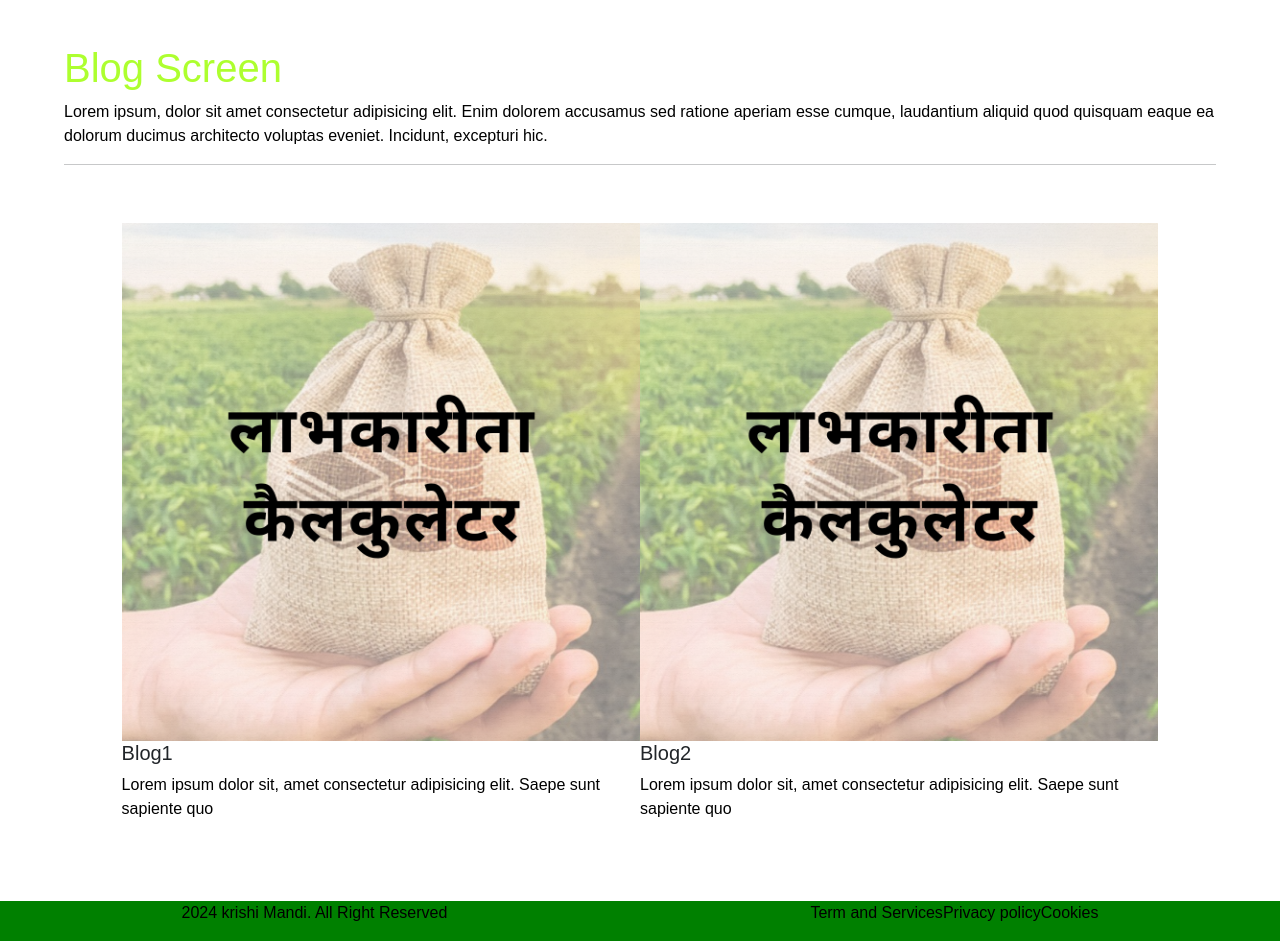
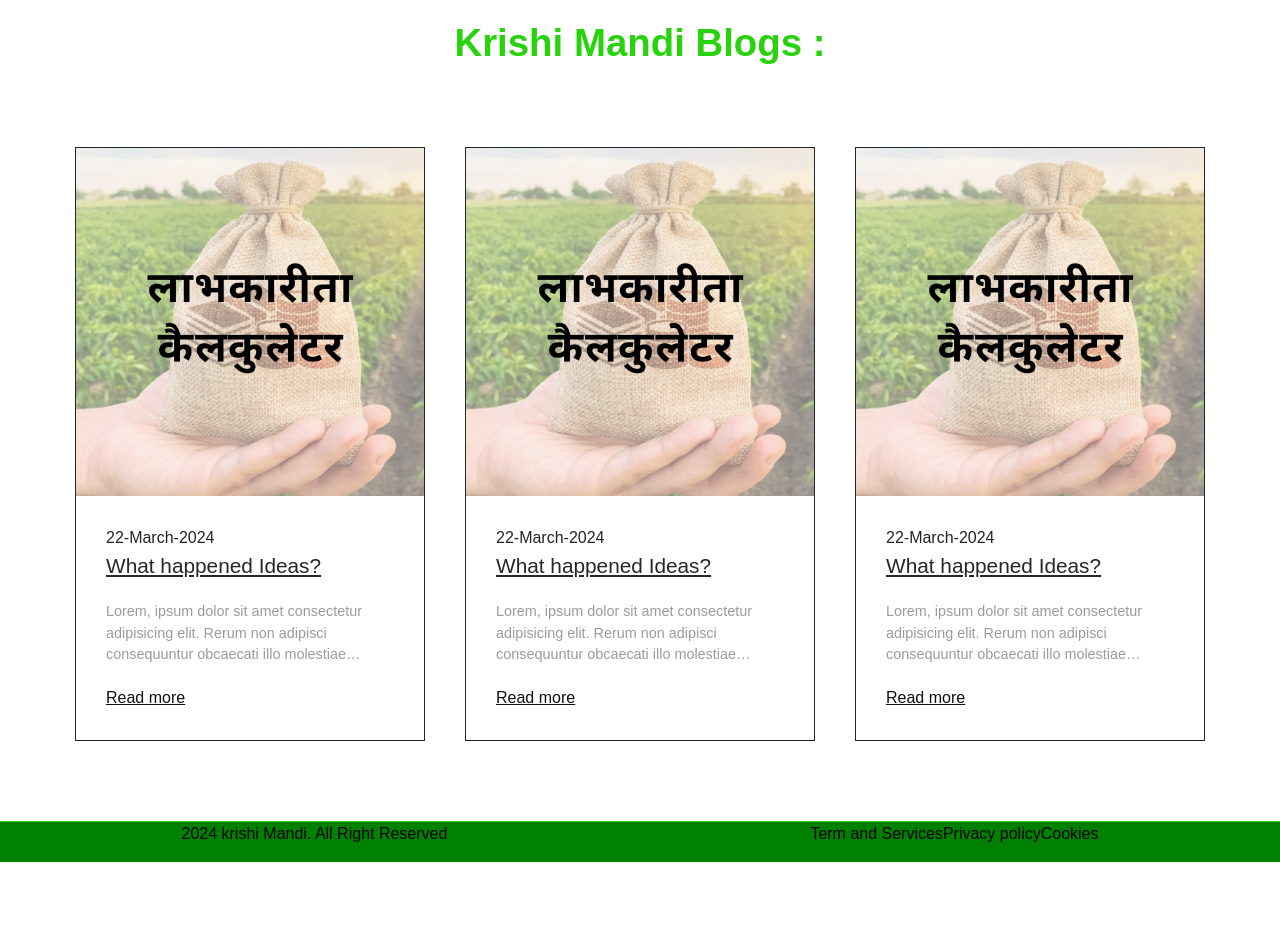
Before and after one commit to Varundev0620/Krishi-Mandi, a React (Create React App) app: page / in a window 1280 px wide. Shown: the part 1660-2601 px from the top of the page. After the commit the page ends 2522 px from the top, so only its background shows below. Built offline with nearby package versions, Linux system fonts and the light colour scheme.

Commit message:
added blog screen

```diff
--- a/src/Components/BlogScreen/BlogScreen.css
+++ b/src/Components/BlogScreen/BlogScreen.css
@@ -1,25 +1,149 @@
-.BlogImages{
-    display: flex;
-    justify-content: space-between;
-    align-content: space-between;
-    margin: 5%;
+*{
+    margin:0px;
+    padding:  0px;
+    font-family:poppins;
+    box-sizing: border-box;
 
 }
-.BlogScreen{
-    margin:5%
+a{
+
+    text-decoration: none;
+
 }
-img{
+
+ul{
+
+    list-style: none;
+}
+body{
+
+    margin: 0px;
+    padding: 0px;
+    font-family: poppins;
+}
+
+/* Blog */
+
+#blog{
+    display: flex;
+    justify-content: center;
+    align-items: center;
+    flex-direction: column;
+    padding: 40px;
+    border-bottom: 1px solid #28d30e;;
+
+
+}
+
+.blog-heading{
+   display: flex;
+   justify-content: center;
+   align-items: center;
+   flex-direction: column;
+}
+
+.blog-heading span{
+    color: #f33c3c;
+}
+.blog-heading h3{
+
+    font-size: 2.4rem;
+    color: #28d30e;
+    font-weight: 600;
+}
+
+.blog-container{
+    display: flex;
+    justify-content: center;
+    align-items: center;
+    margin: 20px 0px;
+    flex-wrap: wrap;
+
+}
+
+.blog-box{
+    width: 350px;
+
+    background-color: #ffffff;
+
+    border: 1px solid;
+    margin: 20px;
+}
+
+.blog-img{
     width: 100%;
     height: auto;
 }
- h1{
-    color: chartreuse;
-}
-Blog{
-    border-style: solid;
-    border-color: chartreuse;
+
+.blog-img img{
+    width: 100%;
+    height: 70%;
+    object-fit: cover;
+    object-position: center;
+
 }
 
-hr{
-    color: chartreuse;
+.blog-text{
+
+    padding: 30px;
+    display: flex;
+    flex-direction: column;
 }
+/*
+.blog-text span{
+    color: #f33c3c;
+    font-size: 0.9rem;
+} */
+
+.blog-text .blog-title{
+    font-size: 1.3rem;
+    font-weight: 500;
+    color: #272727;
+}
+
+.blog-text .blog-title:hover{
+    color: #f33c3c;
+    transition: all ease 0.3s;
+}
+
+.blog-text p{
+    color: #9b9b9b;
+    font-size: 0.9rem;
+    display: -webkit-box;
+    -webkit-line-clamp: 3;
+    -webkit-box-orient: vertical;
+    overflow: hidden;
+    text-overflow: ellipsis;
+    margin: 20px 0px;
+
+}
+
+.blog-text a{
+    color: #0f0f0f;
+}
+.blog-text a:hover{
+    color: #f33c3c;
+    transition: all ease 0.3s;
+}
+
+@media(max-width:1250px){
+    .blog-box{
+        width: 300px;
+
+    }
+}
+@media(max-width:1100px){
+    .blog-box{
+        width: 70%;
+    }
+}
+
+@media(max-width:550px){
+    .blog-box{
+        margin: 20px 10px;
+        width: 100%;
+    }
+    #blog{
+        padding: 20px;
+    }
+}
--- a/src/Components/BlogScreen/BlogScreen.js
+++ /dev/null
@@ -1,39 +0,0 @@
-import React from 'react'
-import './BlogScreen.css'
-import logo from './profit_cal_bg.png'
-
-const BlogScreen = () => {
-  return (
-    <>
-      <div class="BlogScreen">
-
-<div class="Blogtext">
-    <h1 style={{color:'greenyellow'}}>
-        Blog Screen
-    </h1>
-
-    <p>Lorem ipsum, dolor sit amet consectetur adipisicing elit. Enim dolorem accusamus sed ratione aperiam esse cumque, laudantium aliquid quod quisquam eaque ea dolorum ducimus architecto voluptas eveniet. Incidunt, excepturi hic.</p>
-</div>
-<hr/>
-
-<div class="BlogImages">
-    <div class="Blog">
-        <img src={logo} alt=""/>
-        <h5>Blog1</h5>
-        <p>Lorem ipsum dolor sit, amet consectetur adipisicing elit. Saepe sunt sapiente quo </p>
-    </div>
-    <div class="Blog">
-        <img src={logo} alt=""/>
-        <h5>Blog2</h5>
-        <p>Lorem ipsum dolor sit, amet consectetur adipisicing elit. Saepe sunt sapiente quo </p>
-
-    </div>
-</div>
-
-
-</div>
-    </>
-  )
-}
-
-export default BlogScreen
--- /dev/null
+++ b/src/Components/BlogScreen/BlogScreen.jsx
@@ -0,0 +1,79 @@
+import React from 'react'
+import './BlogScreen.css'
+import logo from './profit_cal_bg.png'
+function BlogScreen() {
+  return (
+    <div>
+      {/* <!-- Blog section --> */}
+
+<section id ="blog">
+
+    {/* <!-- heading --> */}
+    <div class="blog-heading">
+        {/* <!-- <span>My Recent Posts</span> --> */}
+        <h3> Krishi Mandi Blogs :</h3>
+
+    </div>
+
+    <hr/>
+
+
+    {/* <!-- blog-container --> */}
+     <div class="blog-container">
+
+        <div class="blog-box">
+            <div class="blog-img">
+                <img src={logo} alt="Blog"/>
+            </div>
+
+            <div class="blog-text">
+                <span> 22-March-2024</span>
+
+                <a href="#" class="blog-title"> What happened Ideas?   </a>
+                <p>Lorem, ipsum dolor sit amet consectetur adipisicing elit. Rerum non adipisci consequuntur obcaecati illo molestiae laudantium fugit nesciunt reiciendis ducimus! Soluta quibusdam tempore quo asperiores ea. Fugiat porro praesentium qui.</p>
+                <a href="#">Read more</a>
+            </div>
+        </div>
+
+
+        <div class="blog-box">
+            <div class="blog-img">
+                <img src={logo} alt="Blog"/>
+            </div>
+
+            <div class="blog-text">
+                <span> 22-March-2024</span>
+
+                <a href="#" class="blog-title"> What happened Ideas?   </a>
+                <p>Lorem, ipsum dolor sit amet consectetur adipisicing elit. Rerum non adipisci consequuntur obcaecati illo molestiae laudantium fugit nesciunt reiciendis ducimus! Soluta quibusdam tempore quo asperiores ea. Fugiat porro praesentium qui.</p>
+                <a href="#">Read more</a>
+            </div>
+        </div>
+
+        <div class="blog-box">
+            <div class="blog-img">
+                <img src={logo} alt="Blog"/>
+            </div>
+
+            <div class="blog-text">
+                <span> 22-March-2024</span>
+
+                <a href="#" class="blog-title"> What happened Ideas?   </a>
+                <p>Lorem, ipsum dolor sit amet consectetur adipisicing elit. Rerum non adipisci consequuntur obcaecati illo molestiae laudantium fugit nesciunt reiciendis ducimus! Soluta quibusdam tempore quo asperiores ea. Fugiat porro praesentium qui.</p>
+                <a href="#">Read more</a>
+            </div>
+        </div>
+
+
+
+     </div>
+
+
+</section>
+
+
+    </div>
+  )
+}
+
+export default BlogScreen
```
